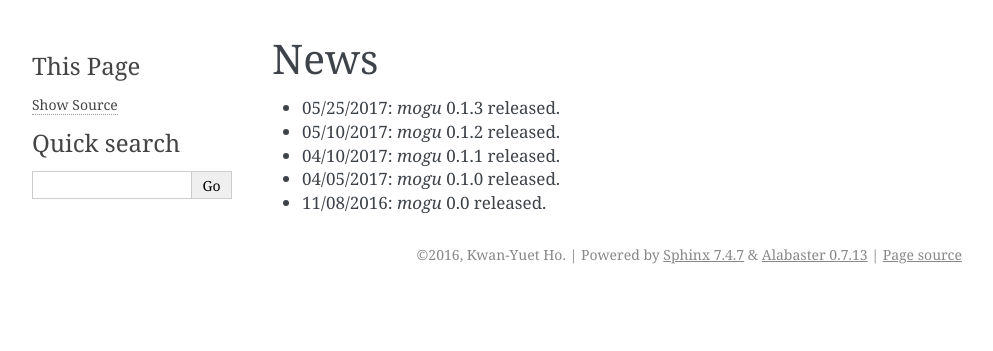
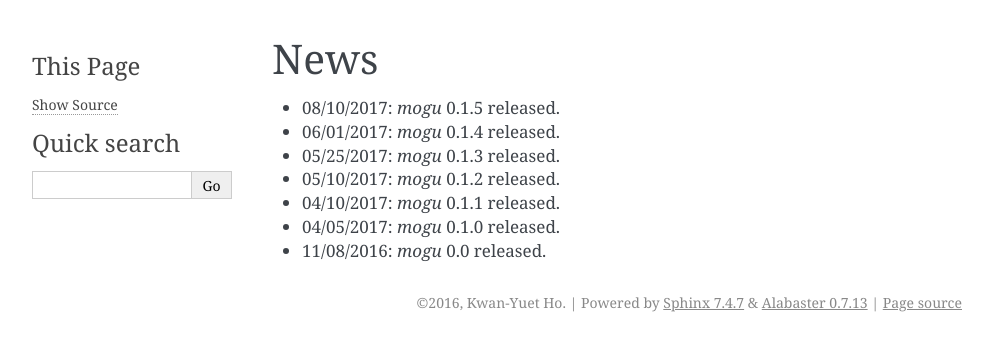
Before and after one commit to stephenhky/MoguNumerics, a Sphinx documentation site: the page built from docs/news.rst, in a window 1280 px wide. Shown: the top 351 px of the page, without its empty margins (148-1141 px from the left). Built offline with Sphinx 7.4.7, drawn with Linux system fonts in a browser that asks for light colours.

Commit message:
updating documentation

```diff
--- a/docs/conf.py
+++ b/docs/conf.py
@@ -61,7 +61,7 @@ author = u'Kwan-Yuet Ho'
 # The short X.Y version.
 version = '0.1'
 # The full version, including alpha/beta/rc tags.
-release = '0.1.4'
+release = '0.1.5'
 
 # The language for content autogenerated by Sphinx. Refer to documentation
 # for a list of supported languages.
--- a/docs/index.rst
+++ b/docs/index.rst
@@ -21,6 +21,7 @@ Functionalities
 * Exponential and sigmoid curve fitting;
 * Simulated voltage for networks;
 * Voter rank: Wilson's score.
+* Dynamic programming: Damerau-Levenshtein distance.
 
 Github: Github_
 
--- a/docs/news.rst
+++ b/docs/news.rst
@@ -1,6 +1,8 @@
 News
 ====
 
+* 08/10/2017: `mogu` 0.1.5 released.
+* 06/01/2017: `mogu` 0.1.4 released.
 * 05/25/2017: `mogu` 0.1.3 released.
 * 05/10/2017: `mogu` 0.1.2 released.
 * 04/10/2017: `mogu` 0.1.1 released.
```
